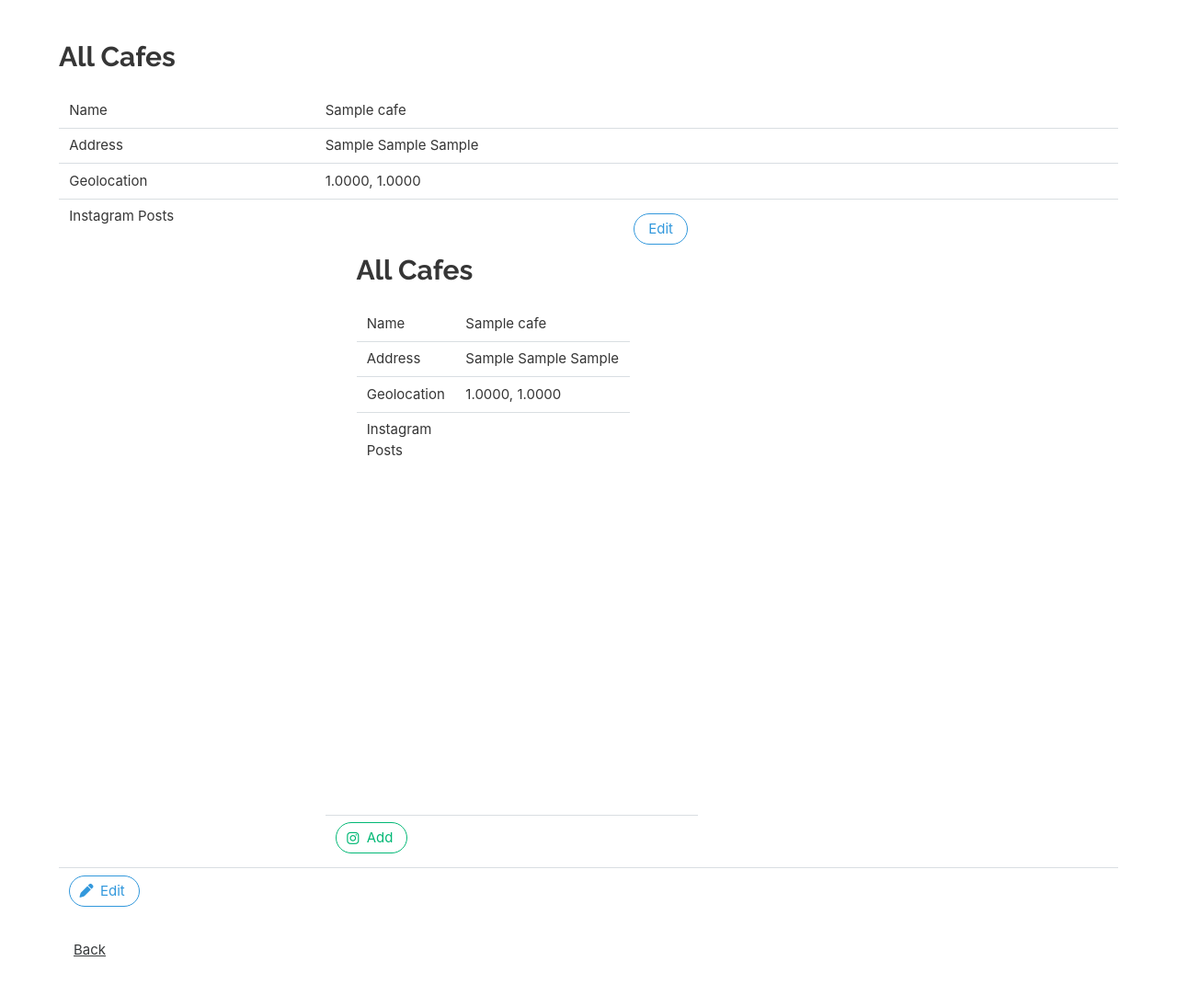
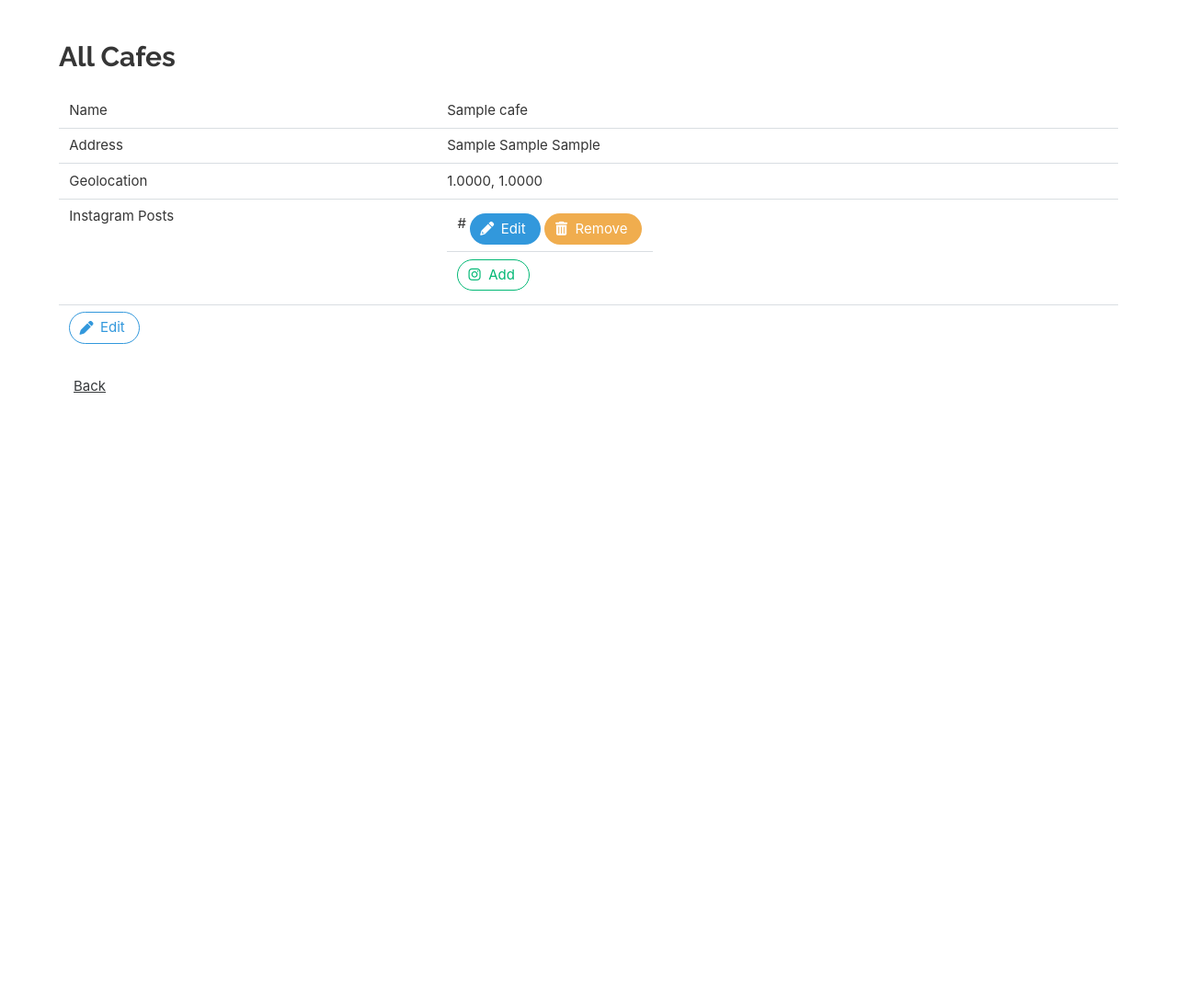
Before and after one commit to likit/cafe_goers_portal, a Flask app: page /webadmin/cafes in a window 1280 px wide. Shown: the whole page at 92% size. After the commit the page ends 427 px from the top, so only its background shows below. Run offline with Flask 2, Linux system fonts and the light colour scheme; tables that the repository leaves empty hold one stand-in row (values such as "Sample post"); some libraries are stand-ins or nearby versions.

Commit message:
users now can edit and remove the post

```diff
--- a/app/templates/webadmin/cafes.html
+++ b/app/templates/webadmin/cafes.html
@@ -31,9 +31,18 @@
                         {% for post in cafe.ig_posts %}
                         <tr>
                             <td>
-                                <iframe src="{{post}}/embed" frameborder="0" scrolling="no" width="320" height="640" allowtransparency="true"></iframe>
-                                <a href="{{url_for('webadmin.edit_ig_post', post_id=post.id)}}" class="button is-info is-outlined">
-                                    Edit
+                                {{post|safe}}
+                                <a href="{{url_for('webadmin.edit_ig_post', post_id=post.id)}}" class="button is-info">
+                                    <span class="icon">
+                                        <i class="fa-solid fa-pencil"></i>
+                                    </span>
+                                    <span>Edit</span>
+                                </a>
+                                <a href="{{url_for('webadmin.remove_ig_post', post_id=post.id)}}" class="button is-danger">
+                                    <span class="icon">
+                                        <i class="fa-solid fa-trash-can"></i>
+                                    </span>
+                                    <span>Remove</span>
                                 </a>
                             </td>
                         </tr>
--- a/app/templates/webadmin/ig_url_add.html
+++ b/app/templates/webadmin/ig_url_add.html
@@ -13,6 +13,12 @@
                             <label class="label">{{form.embedded_url.label}}</label>
                             {{form.embedded_url(class="textarea")}}
                         </p>
+                        <p class="field">
+                            <label class="checkbox">
+                                {{form.official_post()}}
+                                {{form.official_post.label}}
+                            </label>
+                        </p>
                         <div class="field">
                             <div class="control">
                                 <a href="{{url_for('webadmin.index')}}" class="button is-light">Back</a>
--- a/app/webadmin/views.py
+++ b/app/webadmin/views.py
@@ -115,6 +115,16 @@
             form.populate_obj(post)
             db.session.add(post)
             db.session.commit()
-            flash('Data have been updated.', 'success')
+            flash('The post have been updated.', 'success')
             return redirect(url_for('webadmin.list_cafes'))
     return render_template('webadmin/ig_url_add.html', form=form)
+
+
+@webadmin.route('/ig-posts/<int:post_id>/remove', methods=['GET'])
+def remove_ig_post(post_id):
+    post = InstagramEmbedded.query.get(post_id)
+    if post:
+        db.session.delete(post)
+        db.session.commit()
+        flash('The post has been removed.', 'success')
+    return redirect(url_for('webadmin.list_cafes'))
```
